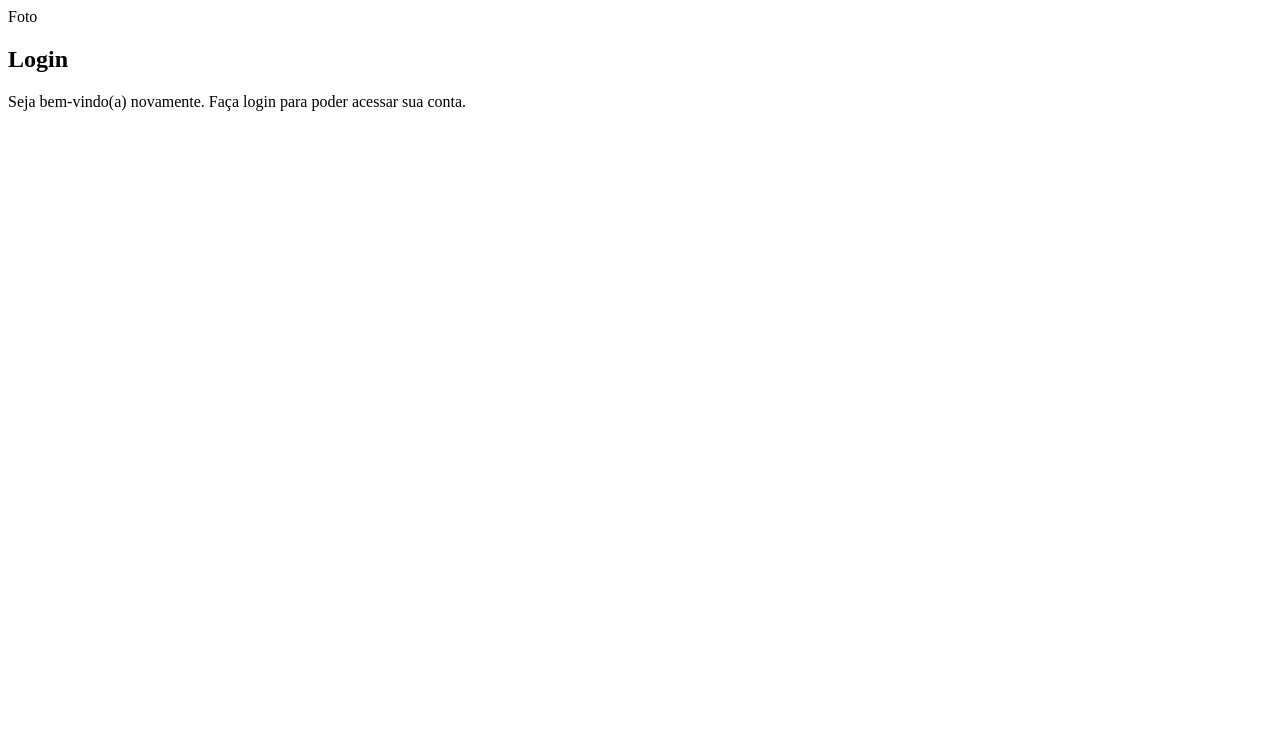
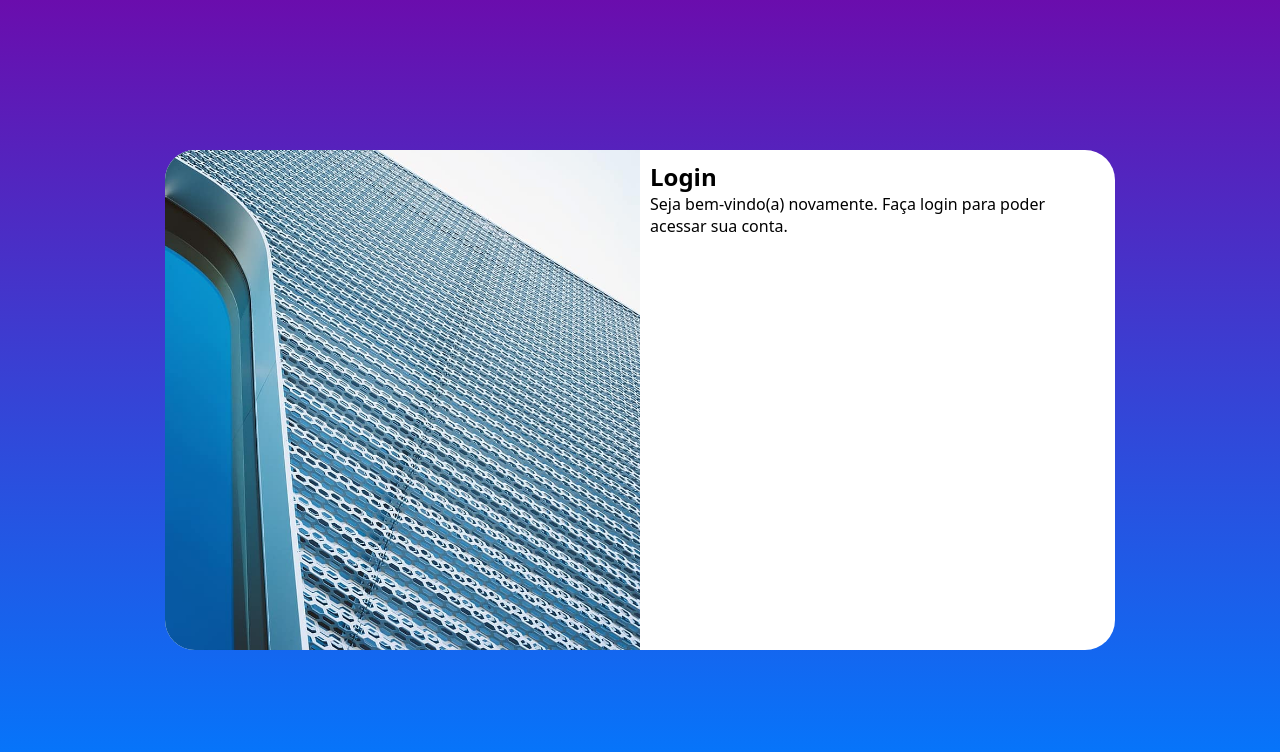
Before and after one commit to devjoao-xoli/projeto-login, a plain HTML site: page index.html in a window 1280 px wide. Drawn offline with Linux system fonts and the light colour scheme.

Commit message:
fundo-top

```diff
--- /dev/null
+++ b/estilos/media-queries.css
@@ -0,0 +1,37 @@
+@charset 'UTF-8';
+
+@media screen and (min-width: 768px) and (max-width: 992px) {
+    body {
+        background-image: linear-gradient(to top, #007bff,  #6a0dad)
+    }
+    section#login {
+        width: 80vw;
+    }
+    section#login > div#imagem {
+        float: left;
+        width: 30%;
+        height: 100%;
+    }
+    section#login > div#formulario {
+        float: right;
+        width: 70%;
+    }
+}
+
+@media screen and (min-width:992px) {
+    body {
+        background-image: linear-gradient(to top, #007bff,  #6a0dad)
+    }
+    section#login {
+        width: 950px;
+    }
+    section#login > div#imagem {
+        float: left;
+        width: 50%;
+        height: 100%;
+    }
+    section#login > div#formulario {
+        float: right;
+        width: 50%;
+    }
+}
--- a/estilos/style.css
+++ b/estilos/style.css
@@ -1 +1,49 @@
 @charset 'UTF-8';
+
+/*Minha Paleta:
+    Azul: #007bff
+    Lilás: #6a0dad
+*/
+
+* {
+    padding: 0px;
+    margin: 0px;
+    font-family: system-ui, -apple-system, BlinkMacSystemFont, 'Segoe UI', Roboto, Oxygen, Ubuntu, Cantarell, 'Open Sans', 'Helvetica Neue', sans-serif;
+    box-sizing: border-box;
+}
+body,html {
+    background-color: #6a0dad;
+    height: 100vh;
+    width: 100vw;
+}
+
+main {
+    height: 100vh;
+    width: 100vw;
+    position: relative;
+}
+section#login{
+    background-color: white;
+    position: absolute;
+    left: 50%;
+    top: 50%;
+    overflow: hidden;
+    transform: translate(-50%, -50%);
+
+    border-radius: 30px;
+    width: 250px;
+    height: 500px;
+    transition: width .3s, heigth .3s;
+}
+section > div#imagem {
+    display: block;
+    background-image: url(../imagens/metal.jpg);
+    height: 200px;
+    background-position: left bottom;
+    background-repeat: no-repeat;
+    background-size: cover;
+}
+section > div#formulario {
+    display: block;
+    padding: 10px;
+}
--- a/index.html
+++ b/index.html
@@ -5,14 +5,15 @@
     <meta name="viewport" content="width=device-width, initial-scale=1.0">
     <title>Login</title>
     <link rel="stylesheet" href="estilos/style.css">
+    <link rel="stylesheet" href="estilos/media-queries.css" media="screen">
 </head>
 <body>
     <main>
-        <section>
-            <div>
-                Foto
+        <section id="login">
+            <div id="imagem">
+                <!-- Imagem no CSS -->
             </div>
-            <div>
+            <div id="formulario">
                 <h1>Login</h1>
                 <p>Seja bem-vindo(a) novamente. Faça login para poder acessar sua conta.</p>
                 <form action="login.php" method="post">
```
